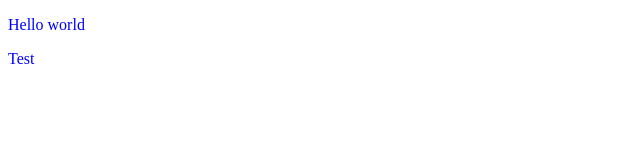
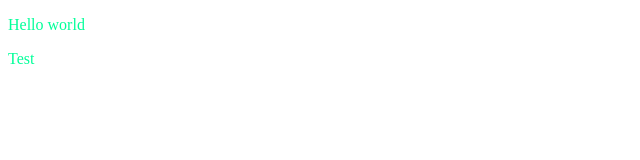
Before and after one commit to RomanOrlov2020/js2024, a plain HTML site: page lesson1/hw/index.html in a window 1280 px wide. Shown: the whole page, without its empty margins (0-640 px from the left). Drawn offline with Linux system fonts and the light colour scheme.

Commit message:
changed color

```diff
--- a/lesson1/hw/styles.css
+++ b/lesson1/hw/styles.css
@@ -1,3 +1,3 @@
 p {
-    color: blue;
+    color: rgb(0, 255, 153);
 }
```
